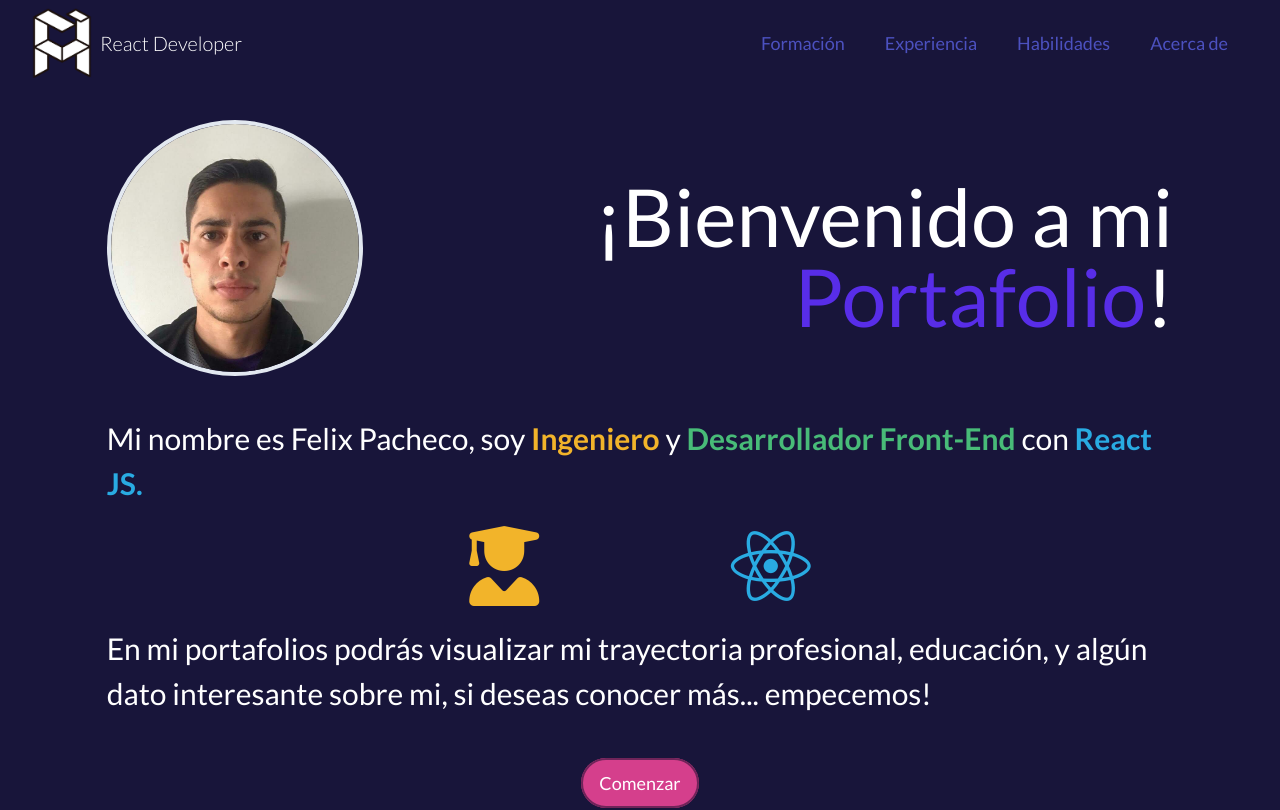
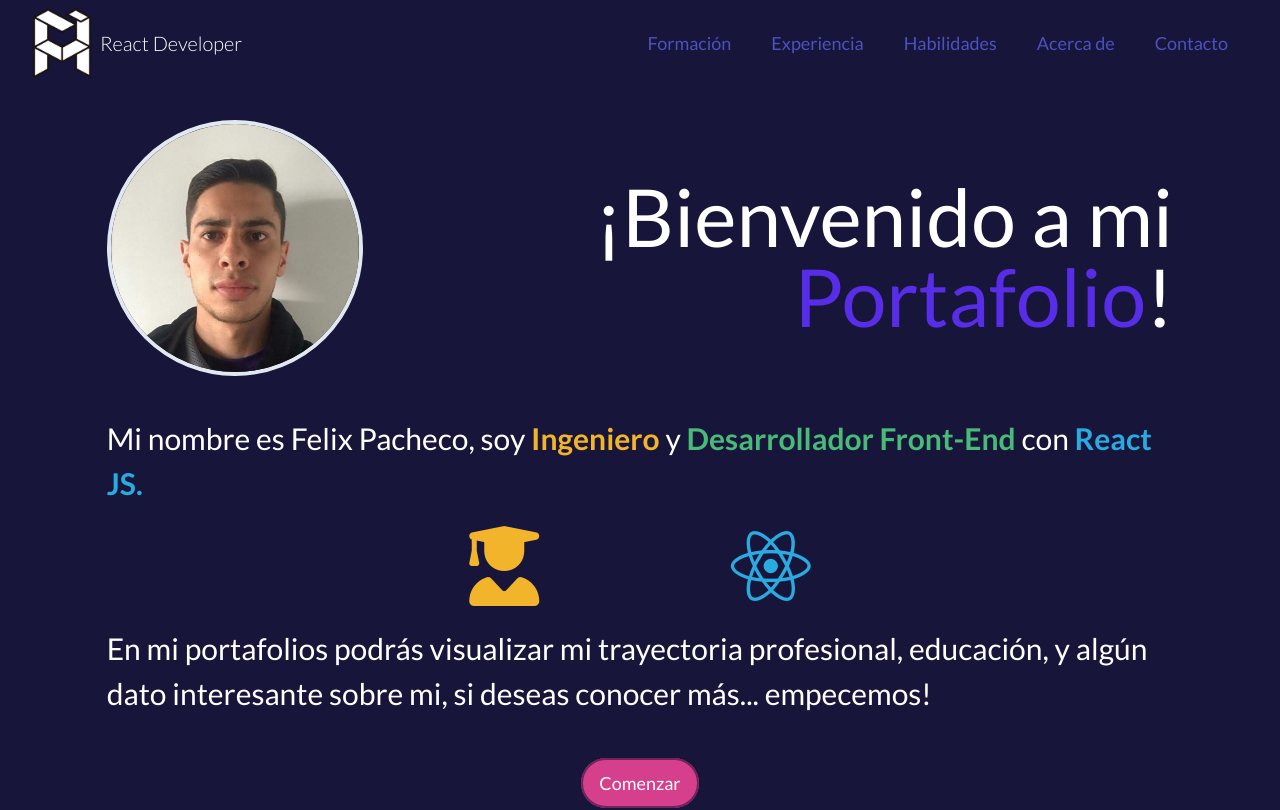
Before and after one commit to Felixmp7/Portafolios, a Next.js app: page / in a window 1280 px wide. Shown: the top 810 px of the page. Built offline with nearby package versions, Linux system fonts and the light colour scheme; some icons are missing.

Commit message:
Agrega nueva opción de Contacto

```diff
--- a/components/NavbarContainer.jsx
+++ b/components/NavbarContainer.jsx
@@ -32,6 +32,13 @@ const navbarItems = [
         icon: 'fas fa-user',
         textColor: 'text-custom-purple',
     },
+    {
+        id: 5,
+        title: 'Contacto',
+        link: 'contact',
+        icon: 'fas fa-email',
+        textColor: 'text-custom-purple',
+    },
 ];
 
 const NavbarContainer = () => {
```
